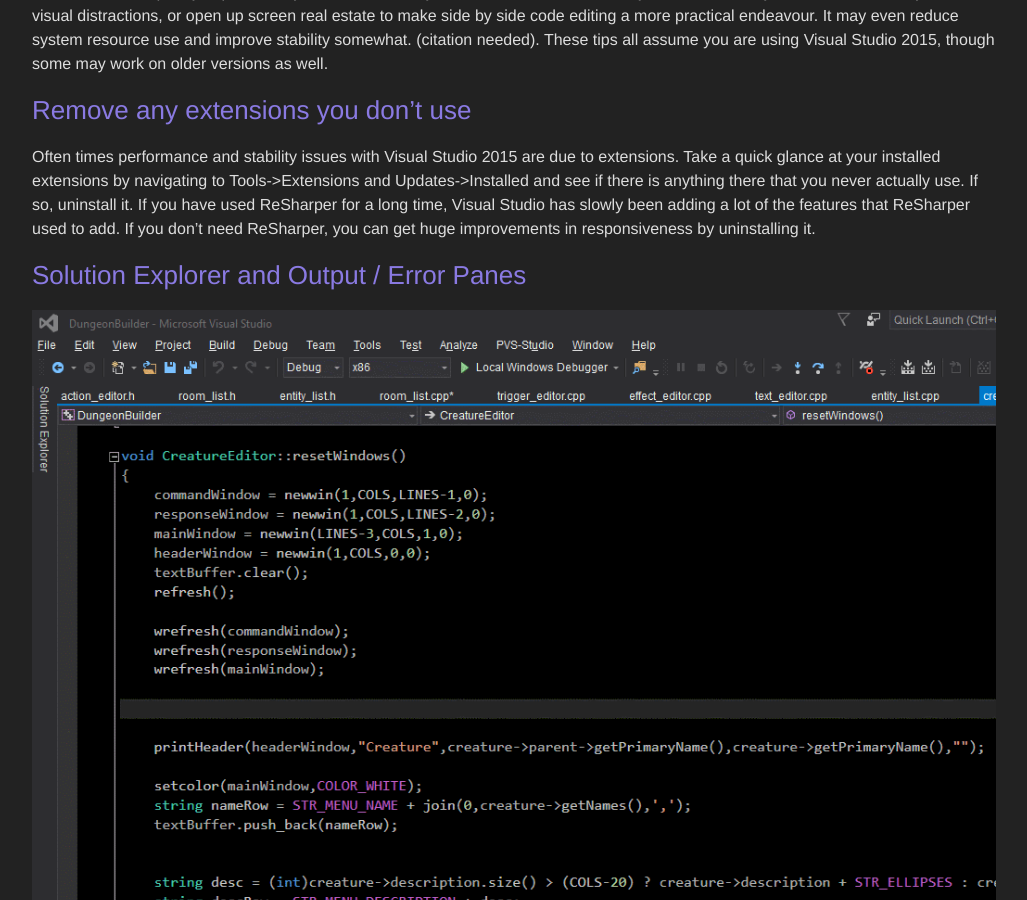
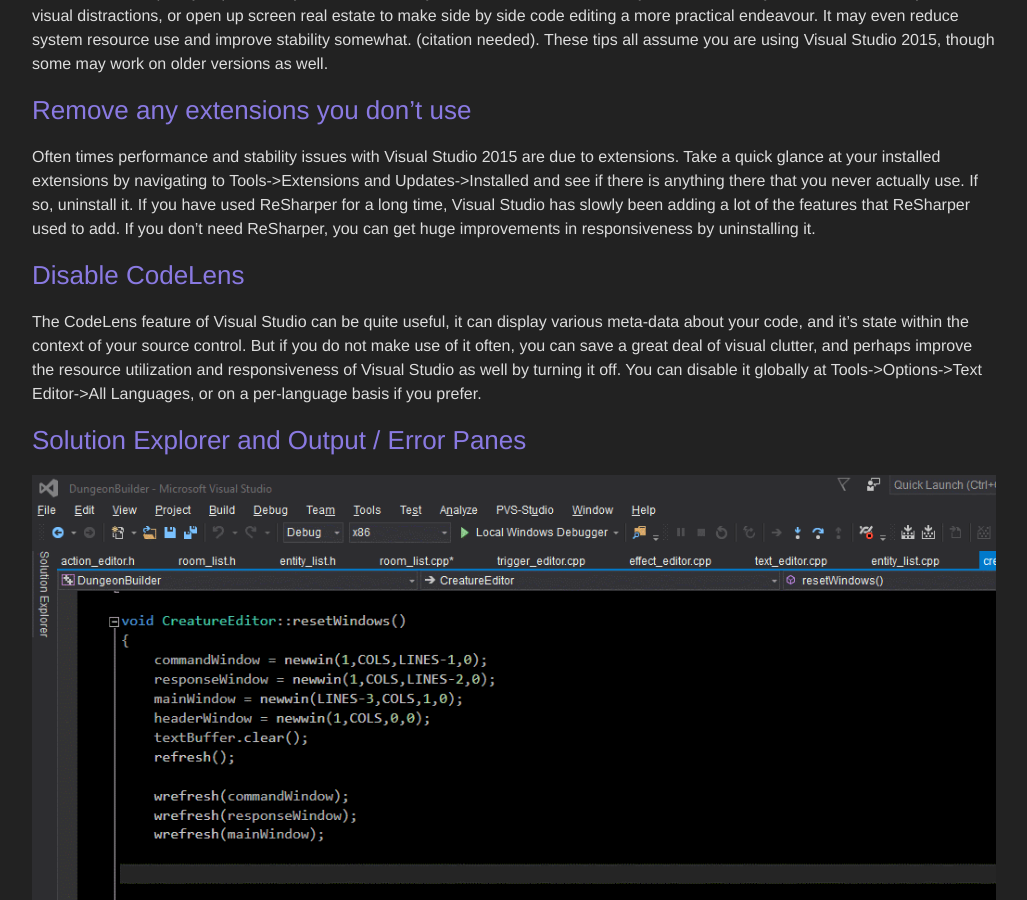
Before and after one commit to jackmott/jackmott.github.io, a Jekyll site: the page built from _posts/2016-7-11-decruft-visual-studio.markdown, in a window 1280 px wide and 900 px high, scrolled down 1102 px. Shown: the whole window, without its empty margins (126-1153 px from the left). Built offline with Jekyll 4.4.1, drawn with Linux system fonts in a browser that asks for light colours.

Commit message:
add codelens

```diff
--- a/_posts/2016-7-11-decruft-visual-studio.markdown
+++ b/_posts/2016-7-11-decruft-visual-studio.markdown
@@ -17,6 +17,12 @@
 Often times performance and stability issues with Visual Studio 2015 are due to extensions.  Take a quick glance at your installed extensions by navigating to Tools->Extensions and Updates->Installed
 and see if there is anything there that you never actually use. If so, uninstall it.  If you have used ReSharper for a long time, Visual Studio has slowly been adding a lot of the features
 that ReSharper used to add.  If you don't need ReSharper, you can get huge improvements in responsiveness by uninstalling it.
+
+### Disable CodeLens
+
+The CodeLens feature of Visual Studio can be quite useful, it can display various meta-data about your code, and it's state within the context of your source control.  But if you do not
+make use of it often, you can save a great deal of visual clutter, and perhaps improve the resource utilization and responsiveness of Visual Studio as well by turning it off.  You can
+disable it globally at Tools->Options->Text Editor->All Languages, or on a per-language basis if you prefer.
 
 ### Solution Explorer and Output / Error Panes
 
```
